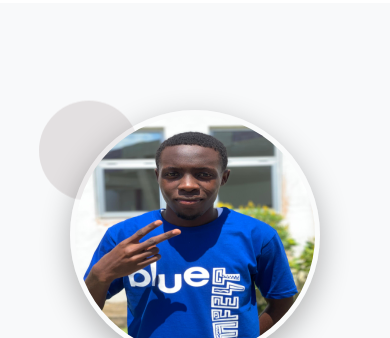
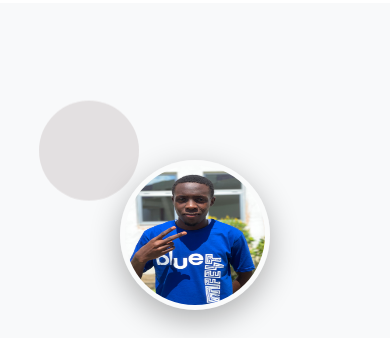
Before and after one commit to juliopro20/juliopro20.github.io, a plain HTML site: page index.html in a window 390 px wide. Shown: the part 67-405 px from the top of the page. Drawn offline with Linux system fonts and the light colour scheme.

Commit message:
portfolio version2

```diff
--- a/style.css
+++ b/style.css
@@ -618,8 +618,8 @@ footer {
 
   .profile-picture {
     margin-top: 50px;
-    width: 250px;
-    height: 250px;
+    width: 150px;
+    height: 150px;
   }
 
   .skills-grid,
```
